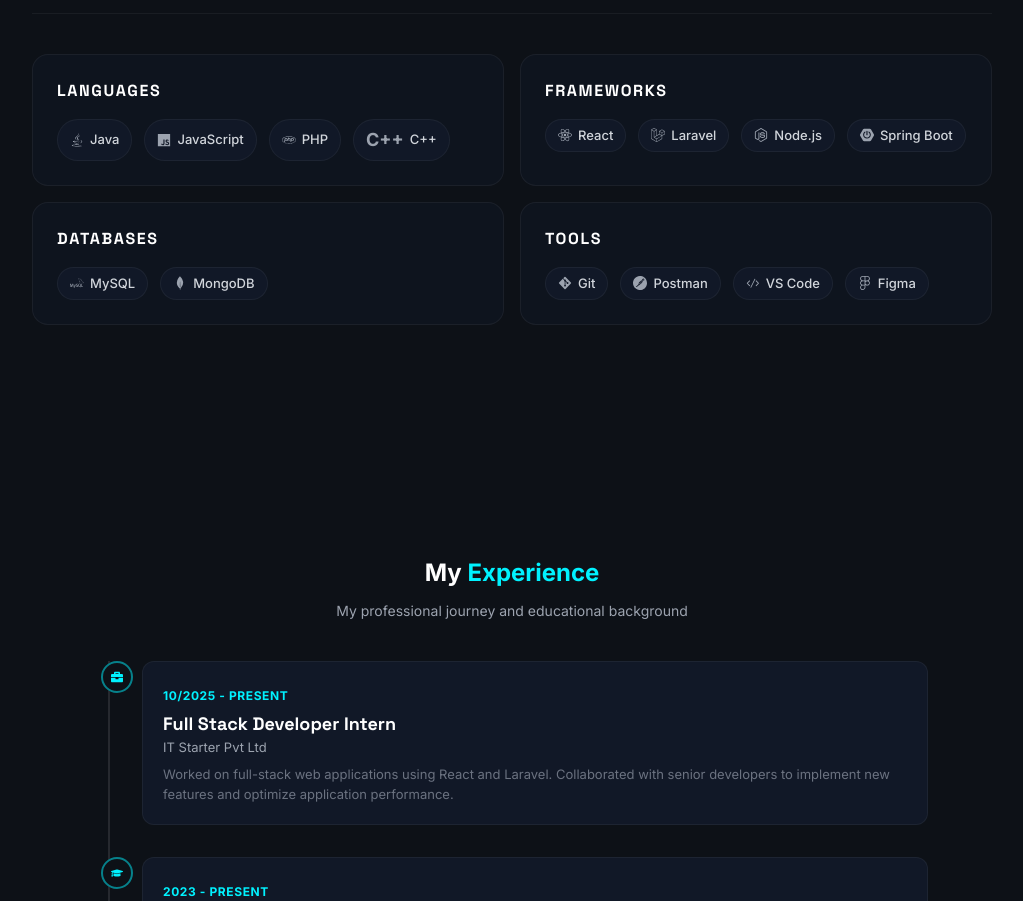
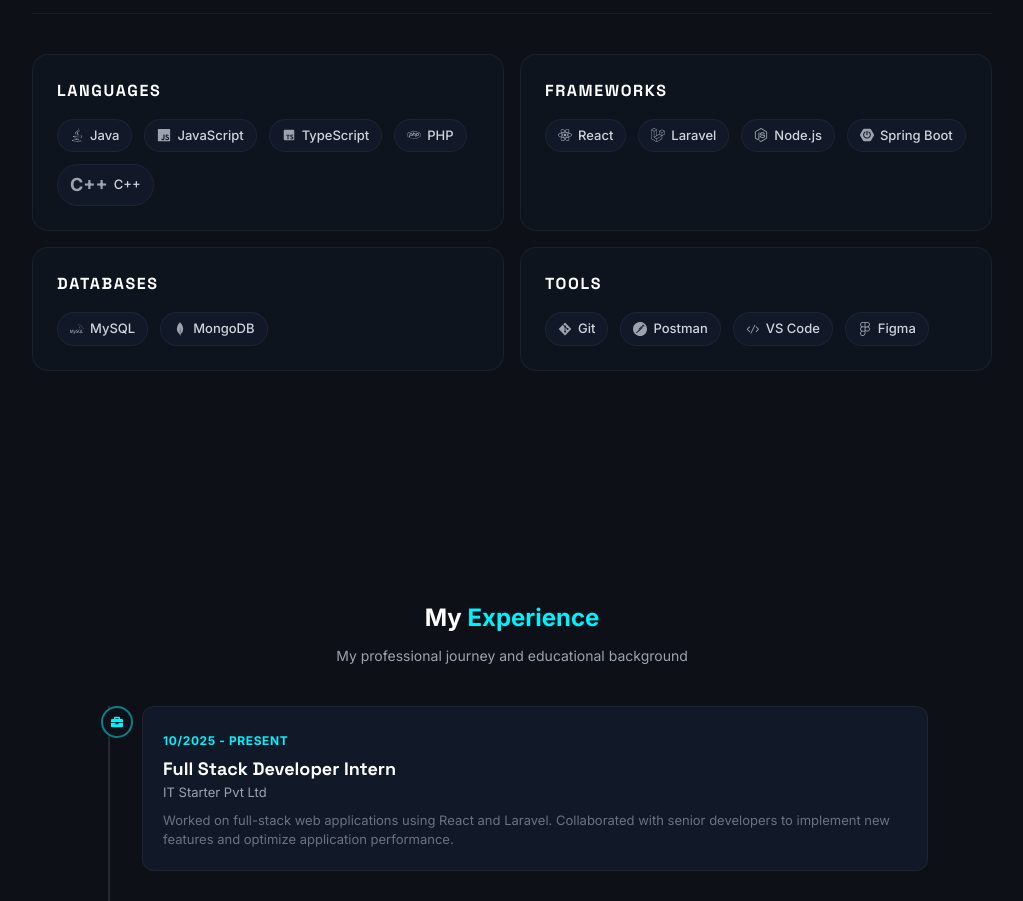
Before and after one commit to ShafnyHadhy/shafny-hadhy, a React (Vite) app: page / in a window 1280 px wide. Shown: the part 2720-3621 px from the top of the page, without its empty margins (128-1151 px from the left). Built offline with nearby package versions, Linux system fonts and the light colour scheme.

Commit message:
feat: add Skills component to display technical expertise and tools

```diff
--- a/src/components/Skills.jsx
+++ b/src/components/Skills.jsx
@@ -3,6 +3,7 @@
 import { FaJava, FaJs, FaPhp, FaReact, FaNodeJs, FaGitAlt, FaFigma } from 'react-icons/fa';
 import { SiSpringboot, SiLaravel, SiMysql, SiMongodb, SiPostman } from 'react-icons/si';
 import { VscCode } from 'react-icons/vsc';
+import { BiLogoTypescript } from 'react-icons/bi';
 
 const skills = [
     {
@@ -10,6 +11,7 @@
         items: [
             { name: "Java", icon: <FaJava />, level: 80 },
             { name: "JavaScript", icon: <FaJs />, level: 90 },
+            { name: "TypeScript", icon: <BiLogoTypescript />, level: 90 },
             { name: "PHP", icon: <FaPhp />, level: 75 },
             { name: "C++", icon: <span className="font-bold text-lg">C++</span>, level: 70 },
         ]
```
